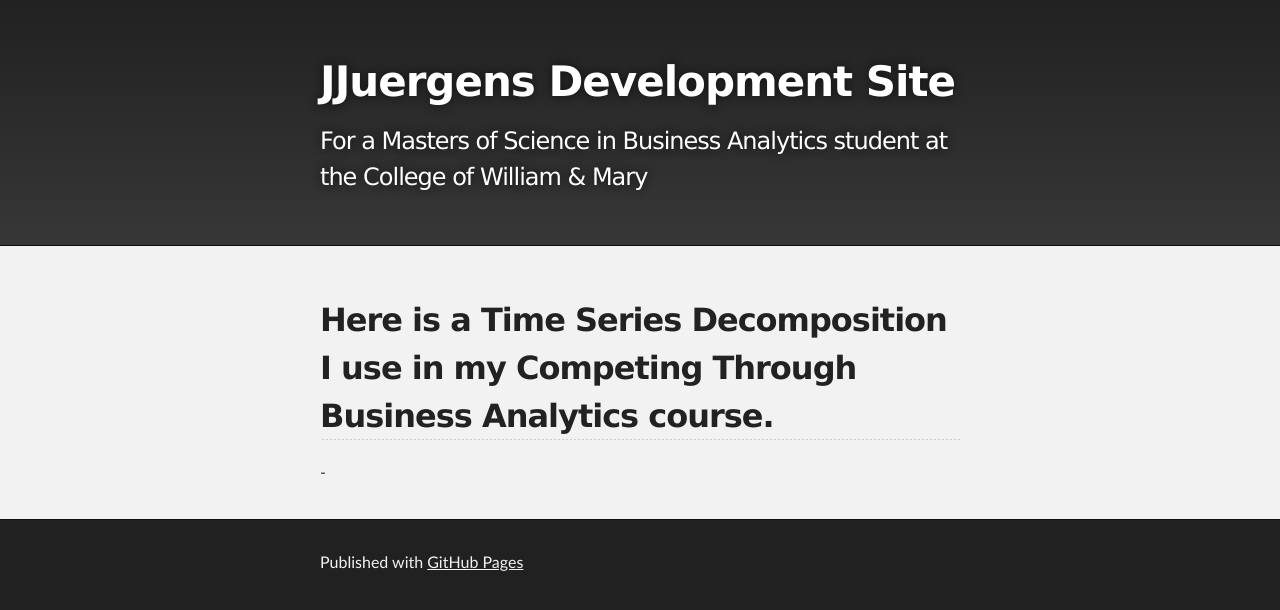
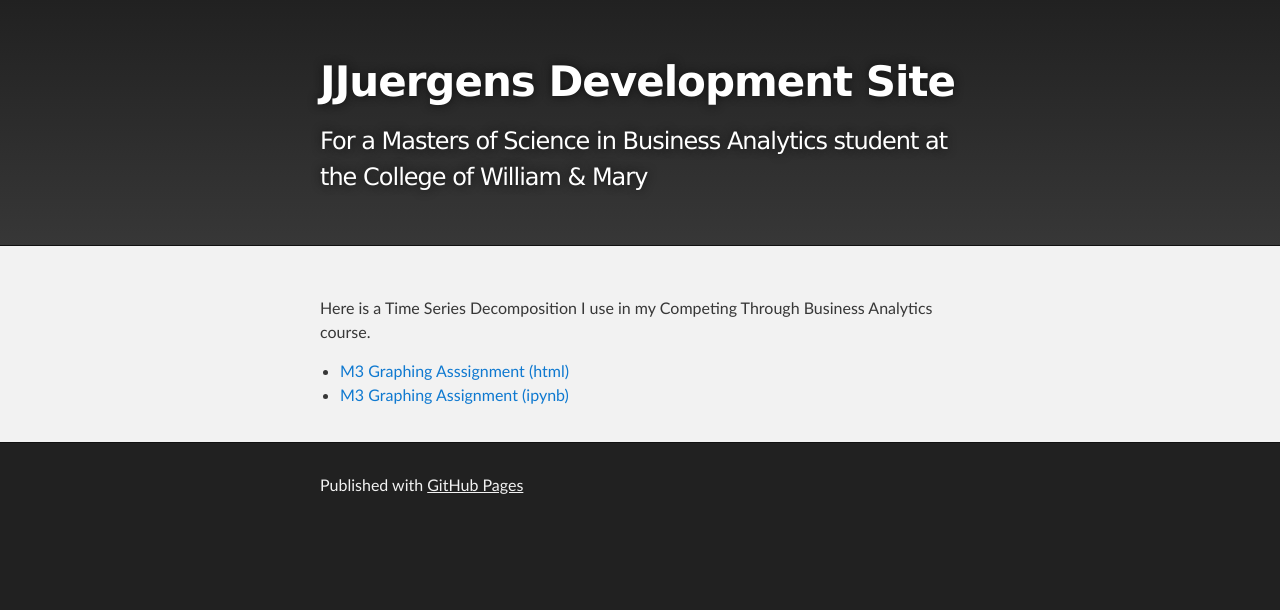
Before and after one commit to JJuergens/jjuergens.github.io, a Jekyll site: the page built from TimeSeries/index.md, in a window 1280 px wide. Shown: the top 610 px of the page. Built offline with Jekyll 4.4.1, drawn with Linux system fonts in a browser that asks for light colours; our own code applies the rules of GitHub Pages for plain Markdown files.

Commit message:
Update index.md

```diff
--- a/TimeSeries/index.md
+++ b/TimeSeries/index.md
@@ -3,5 +3,5 @@ title: TimeSeries Decomposition
 description: Course Content
 ---
 Here is a Time Series Decomposition I use in my Competing Through Business Analytics course.
--
--
+- [M3 Graphing Asssignment (html)](M3Graphing.html)
+- [M3 Graphing Assignment (ipynb)](M3Graphing.ipynb)
```
